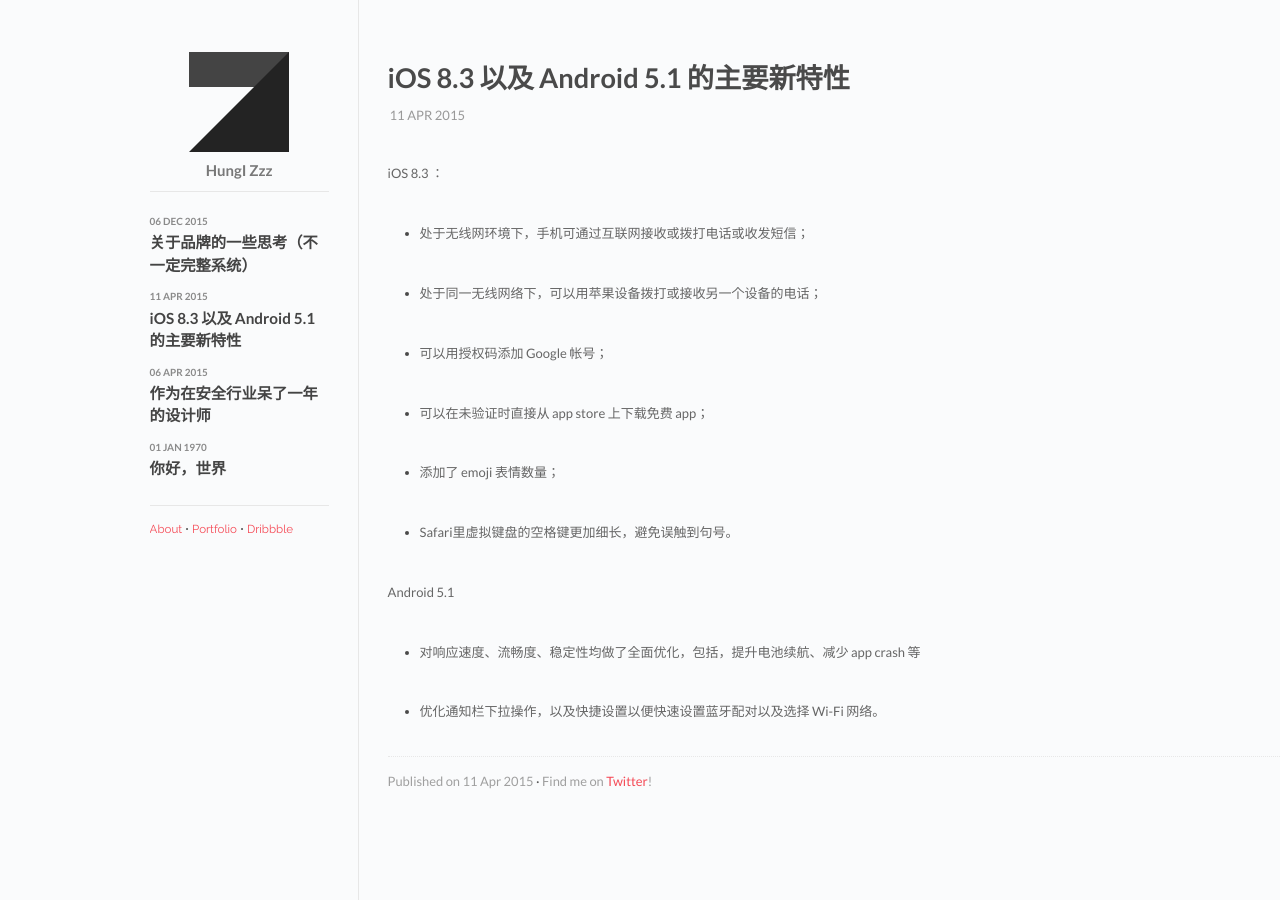
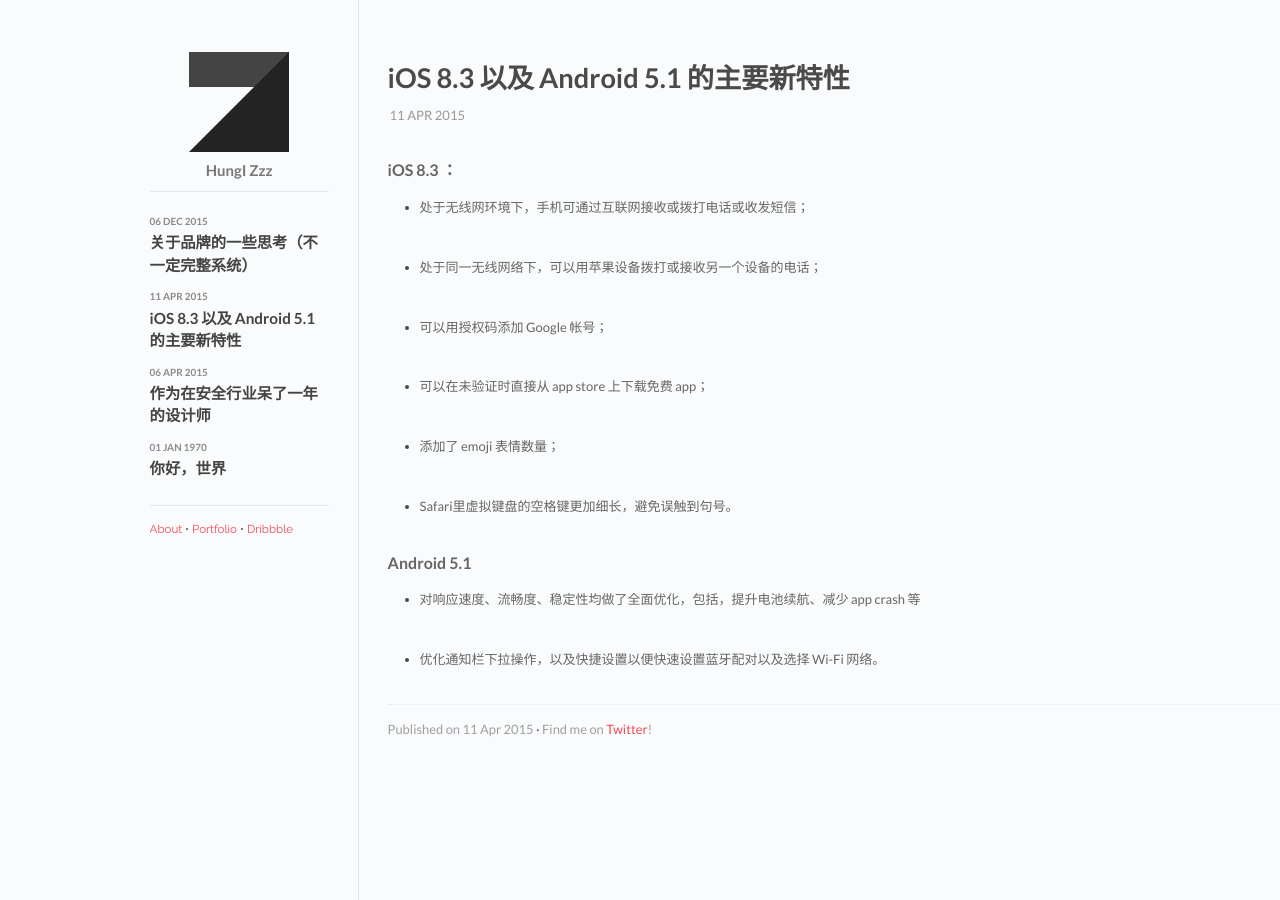
Before and after one commit to hominthesky/blog, a Jekyll site: the page built from _posts/2015-04-11-ios8.3-android5.1-update.md, in a window 1280 px wide. Built offline with Jekyll 4.4.1, drawn with Linux system fonts in a browser that asks for light colours; Markdown is read by kramdown in place of the engine named in the settings.

Commit message:
change style

```diff
--- a/_posts/2015-04-11-ios8.3-android5.1-update.md
+++ b/_posts/2015-04-11-ios8.3-android5.1-update.md
@@ -6,7 +6,7 @@
 categories: posts
 ---
 
-iOS 8.3 ：
+##iOS 8.3 ：
 
 - 处于无线网环境下，手机可通过互联网接收或拨打电话或收发短信；
 
@@ -20,7 +20,7 @@
 
 - Safari里虚拟键盘的空格键更加细长，避免误触到句号。
 
-Android 5.1
+##Android 5.1
 
 - 对响应速度、流畅度、稳定性均做了全面优化，包括，提升电池续航、减少 app crash 等
 
```
